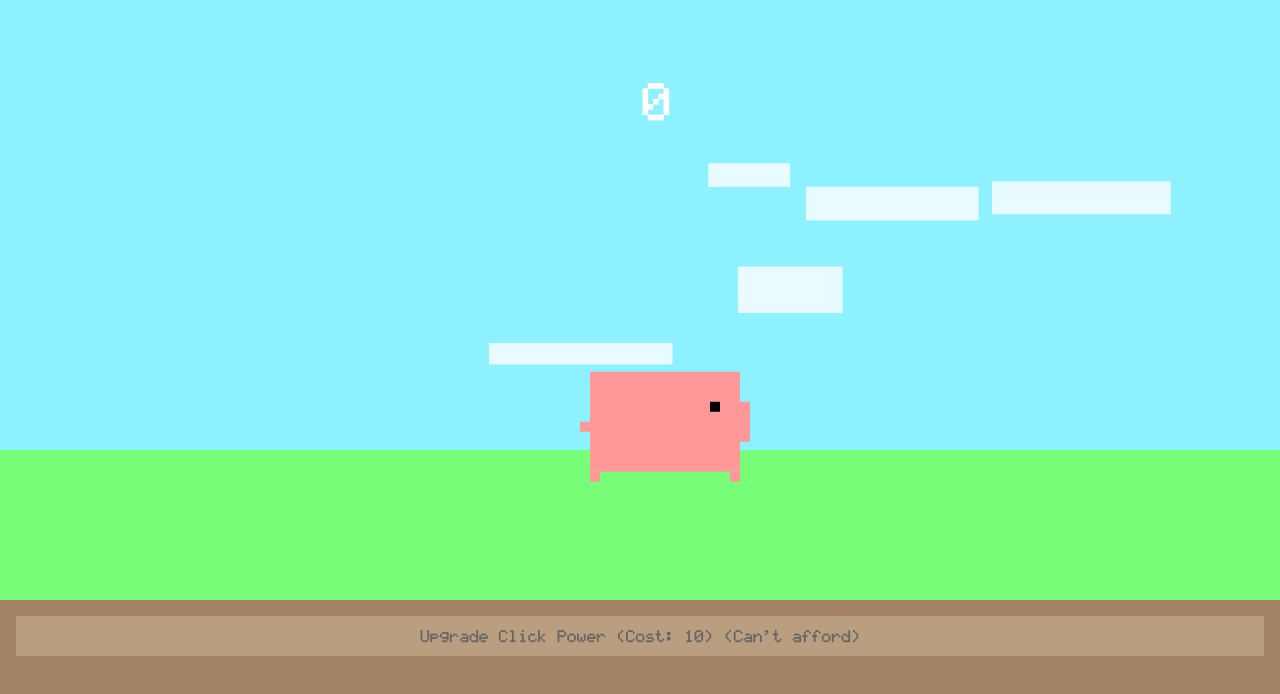
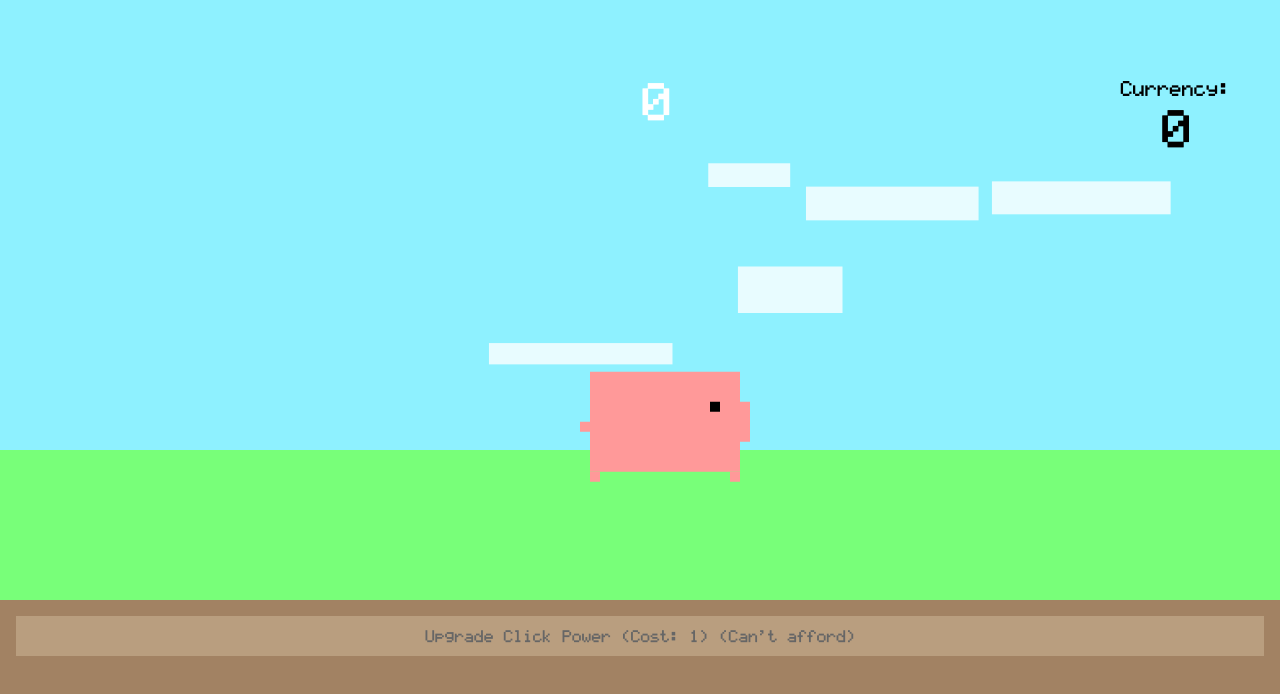
Before and after one commit to Custodia/bankclicker, a React (Create React App) app: page / in a window 1280 px wide. Shown: the top 694 px of the page. Built offline with nearby package versions, Linux system fonts and the light colour scheme.

Commit message:
made an ingame currency

```diff
--- a/src/App.css
+++ b/src/App.css
@@ -10,3 +10,17 @@
   left: 50%;
   font-size: 50px;
 }
+
+.Currency {
+  position: absolute;
+  top: 10%;
+  right: 50px;
+  font-size: 50px;
+  display: flex;
+  flex-direction: column;
+}
+
+.InfoText {
+  margin-bottom: 10px;
+  font-size: 20px;
+}
--- a/src/App.js
+++ b/src/App.js
@@ -11,6 +11,7 @@ import './App.css';
 export default class App extends Component {
   state = {
     score: 0,
+    currency: 0,
     screenWidth: window.innerWidth,
     screenHeight: window.innerHeight,
     screenRatio: window.devicePixelRatio || 1,
@@ -27,7 +28,7 @@ export default class App extends Component {
   pig;
 
   componentDidMount() {
-    window.addEventListener('resize', this.handleResize.bind(this, false));
+    window.addEventListener('resize', this.handleResize);
     const context = this.canvas.getContext('2d');
     this.setState({ context: context });
     this.background = new Background(this.state)
@@ -45,19 +46,19 @@ export default class App extends Component {
   };
 
   handleUpgradeClickPower = cost => {
-    const { score, upgrades } = this.state;
+    const { currency, upgrades } = this.state;
     const { clickPower } = upgrades;
     this.setState({
       upgrades: {
         ...upgrades,
         clickPower: clickPower + 1
       },
-      score: score - cost
+      currency: currency - cost
     });
   };
 
   handleUpgradeWorker = (type, name, cost) => {
-    const { score, upgrades } = this.state;
+    const { currency, upgrades } = this.state;
     this.setState({
       upgrades: {
         ...upgrades,
@@ -66,7 +67,7 @@ export default class App extends Component {
           [type]: this.state[name][type] + 1
         }
       },
-      score: score - cost
+      currency: currency - cost
     });
   };
 
@@ -74,7 +75,7 @@ export default class App extends Component {
     this.updateScoreBy(this.state.upgrades.clickPower);
     this.coins.push(new Coin({
       lifeSpan: randomNumBetween(60, 100),
-        size: 8,
+        size: 5 + this.state.upgrades.clickPower,
         position: {
           x: event.nativeEvent.clientX,
           y: event.nativeEvent.clientY
@@ -86,6 +87,8 @@ export default class App extends Component {
         }
     }))
   };
+
+  handleCurrencyClick = event => this.setState({ currency: this.state.currency + 1 });
 
   updateScoreBy = amount => {
     this.setState({ score: this.state.score + amount });
@@ -111,7 +114,11 @@ export default class App extends Component {
     return (
       <div className="App">
         <div className="Score">
-          {this.state.score}
+          <span>{this.state.score}</span>
+        </div>
+        <div className="Currency" onClick={this.handleCurrencyClick}>
+          <span className="InfoText">Currency: </span>
+          <span>{this.state.currency}</span>
         </div>
         <canvas
           ref={ref => this.canvas = ref}
@@ -123,7 +130,7 @@ export default class App extends Component {
           onUpgradeClickPower={this.handleUpgradeClickPower}
           onUpgradeWorker={this.handleUpgradeWorker}
           upgrades={this.state.upgrades}
-          score={this.state.score}
+          currency={this.state.currency}
         />
       </div>
     );
--- a/src/Cloud.js
+++ b/src/Cloud.js
@@ -33,8 +33,15 @@ export default class Cloud {
     const context = state.context;
     context.save();
     context.fillStyle = 'rgba(255,255,255, 0.8)';
-    context.fillOpacity = 0.4;
-    context.fillRect(0 + this.xPos, this.yPos, this.width, this.height);
+    /*context.beginPath();
+    context.moveTo(this.xPos, this.yPos);
+    context.arc(
+      this.xPos + 25, this.yPos - 50,
+      this.xPos + 35, this.yPos - 50,
+      Math.PI * 0.75
+    );
+    context.fill();*/
+    context.fillRect(this.xPos, this.yPos, this.width, this.height);
     context.restore();
   }
 }
--- a/src/Coin.js
+++ b/src/Coin.js
@@ -19,7 +19,7 @@ export default class Coin {
 
     const minVelo = 0.1;
     const xTarget = state.screenWidth / 2 + 20;
-    const yTarget = state.screenHeight / 2 + 20;
+    const yTarget = state.screenHeight / 2 - 20;
     const homing = Math.abs(this.velocity.x) < minVelo && Math.abs(this.velocity.y);
     if (homing && !this.startedHoming) {
       if (this.position.x != xTarget) {
@@ -30,12 +30,12 @@ export default class Coin {
       }
       this.startedHoming = true;
     } else if (this.startedHoming) {
-      if (Math.abs(this.position.x - xTarget) > 50) {
+      if (Math.abs(this.position.x - xTarget) > 20) {
         this.velocity.x /= this.inertia;
       } else {
         this.velocity.x = 0;
       }
-      if (Math.abs(this.position.y - yTarget) > 50) {
+      if (Math.abs(this.position.y - yTarget) > 20) {
         this.velocity.y /= this.inertia;
       } else {
         this.velocity.y = 0;
--- a/src/Menu.js
+++ b/src/Menu.js
@@ -7,10 +7,10 @@ import './Menu.css';
 
 export default class Menu extends Component {
   render() {
-    const { score, upgrades } = this.props;
+    const { currency, upgrades } = this.props;
     const { clickPower } = upgrades;
     const clickPowerUpgradeCost = UPGRADE_COSTS.clickPower[clickPower - 1];
-    const clickPowerUpgradeAffordable = score >= clickPowerUpgradeCost;
+    const clickPowerUpgradeAffordable = currency >= clickPowerUpgradeCost;
     return (
       <div className="menu">
         <UpgradeButton
--- a/src/UpgradeCosts.js
+++ b/src/UpgradeCosts.js
@@ -1,3 +1,3 @@
 export const UPGRADE_COSTS = {
-  clickPower: [10, 20, 50, 100, 200, 500, 1000, 10000]
+  clickPower: [1, 2, 5, 10, 20, 50, 100, 1000]
 };
```
